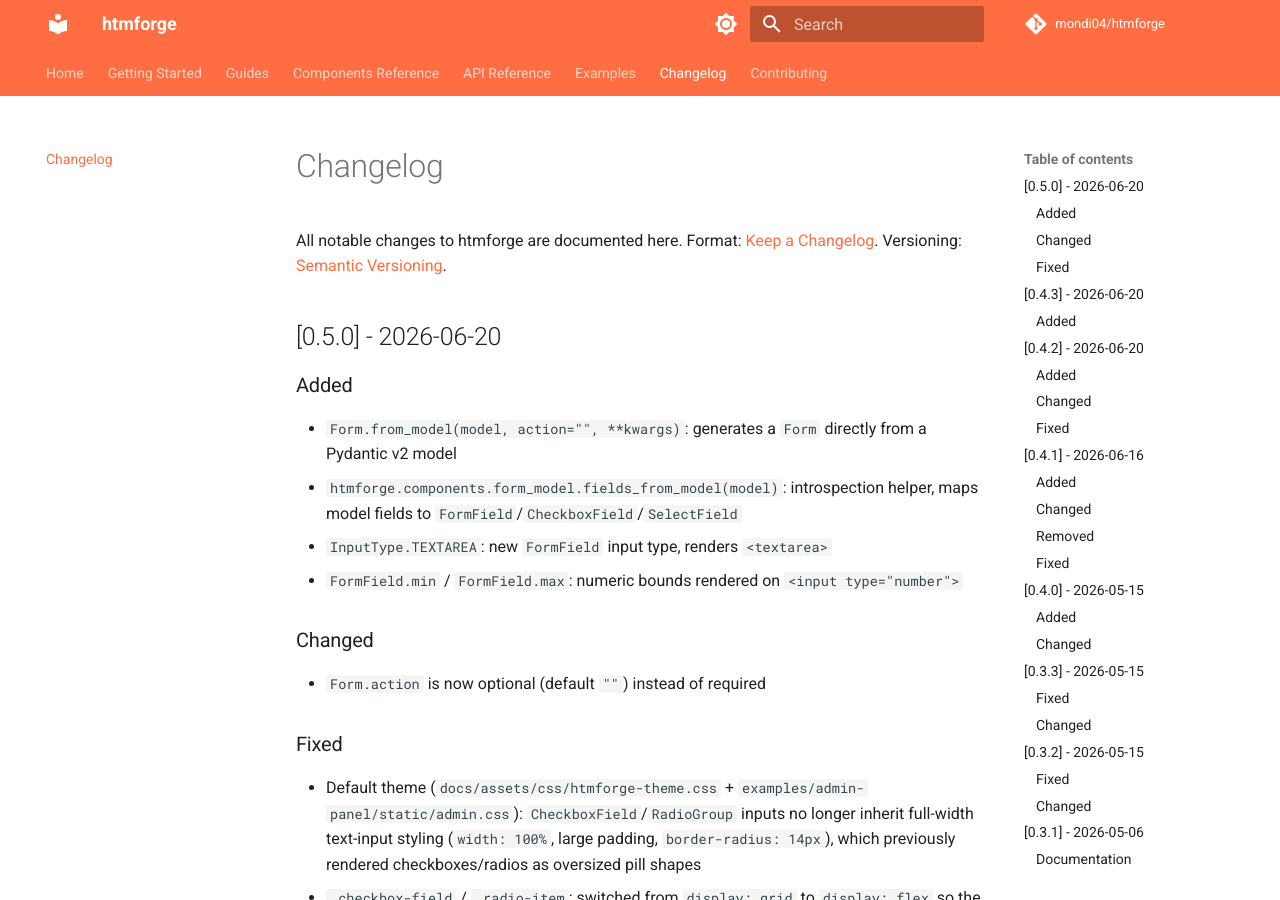
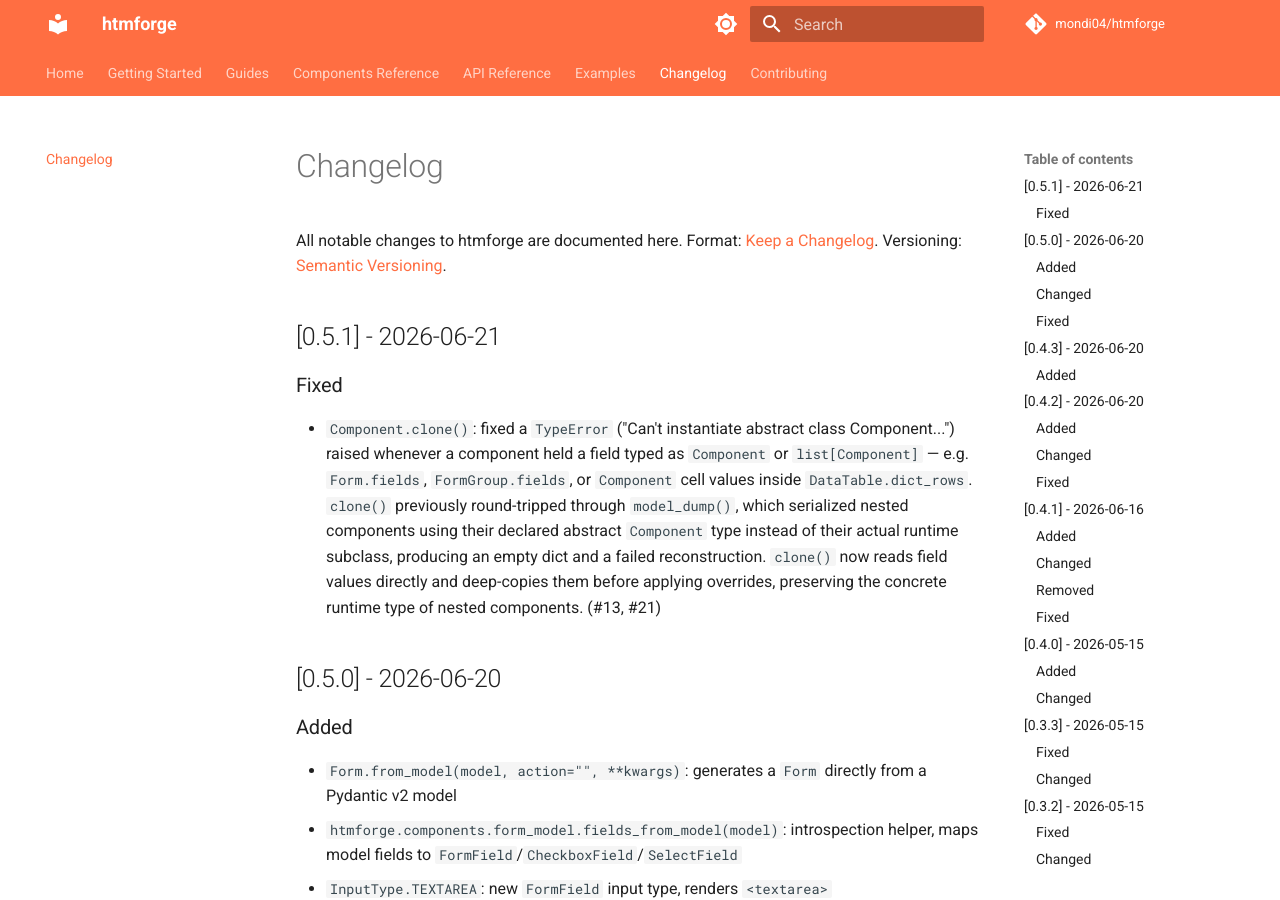
Before and after one commit to mondi04/htmforge, an MkDocs documentation site: the page built from docs/changelog.md, in a window 1280 px wide and 900 px high. Built offline with MkDocs 1.6.1 and Material for MkDocs 9.7.7, drawn with Linux system fonts in a browser that asks for light colours; comment, search, counter and statistics services are not loaded.

```diff
--- a/docs/changelog.md
+++ b/docs/changelog.md
@@ -3,6 +3,20 @@
 All notable changes to htmforge are documented here.
 Format: [Keep a Changelog](https://keepachangelog.com/en/1.0.0/).
 Versioning: [Semantic Versioning](https://semver.org/).
+
+## [0.5.1] - 2026-06-21
+
+### Fixed
+- `Component.clone()`: fixed a `TypeError` ("Can't instantiate abstract class
+  Component...") raised whenever a component held a field typed as
+  `Component` or `list[Component]` — e.g. `Form.fields`, `FormGroup.fields`,
+  or `Component` cell values inside `DataTable.dict_rows`. `clone()`
+  previously round-tripped through `model_dump()`, which serialized nested
+  components using their declared abstract `Component` type instead of
+  their actual runtime subclass, producing an empty dict and a failed
+  reconstruction. `clone()` now reads field values directly and deep-copies
+  them before applying overrides, preserving the concrete runtime type of
+  nested components. (#13, #21)
 
 ## [0.5.0] - 2026-06-20
 
```
Also changed, not shown: CONTRIBUTING.md (+5 -1 lines), .github/pull_request_template.md.
